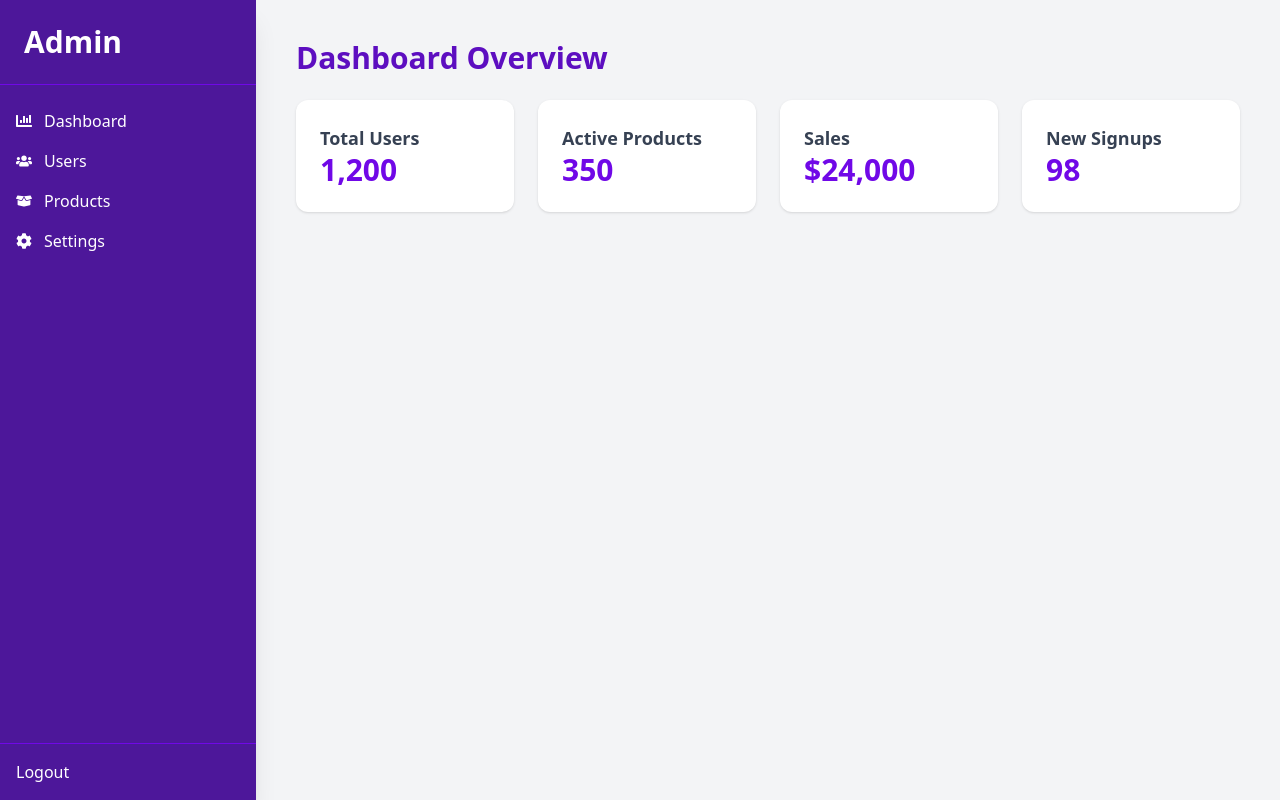
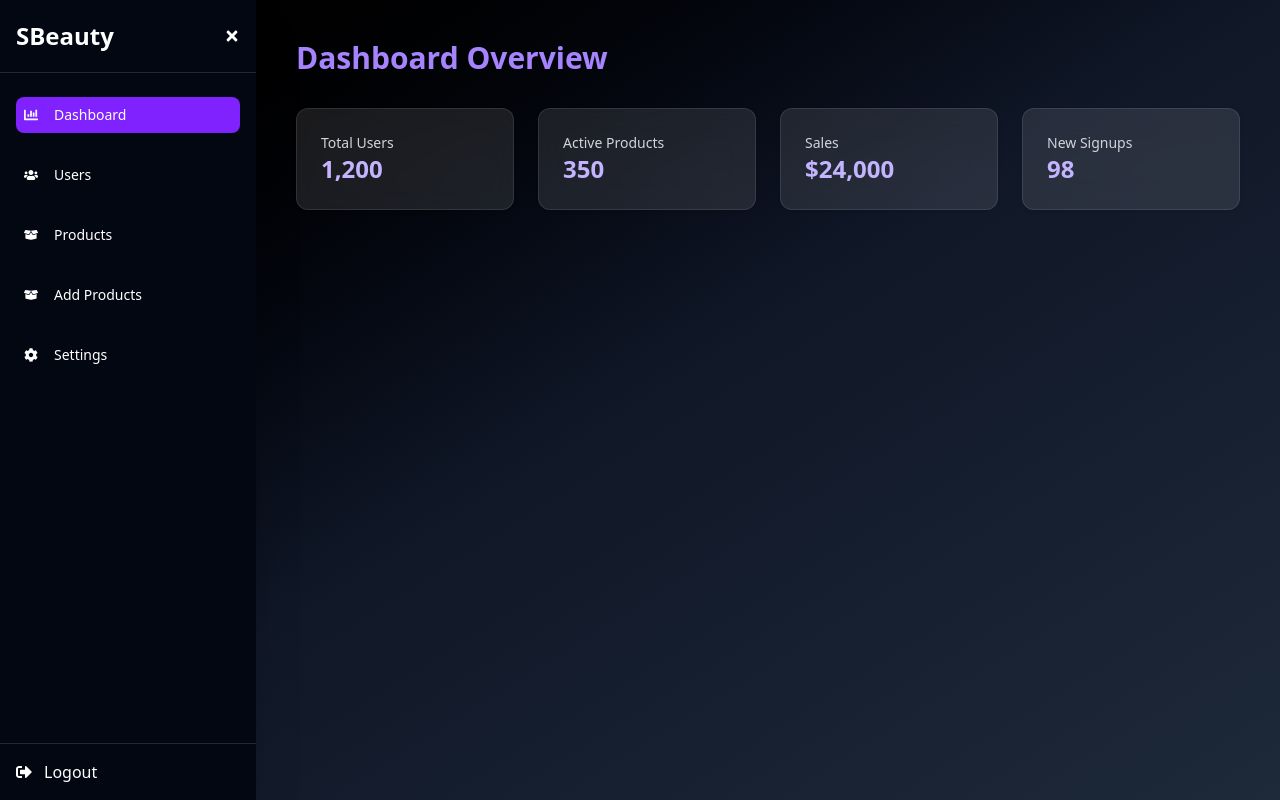
Before and after one commit to LLynn04/Beauty-ClientSide, a React (Vite) app: page /admin in a window 1280 px wide. Built offline with nearby package versions, Linux system fonts and the light colour scheme.

Commit message:
update feature

```diff
--- a/src/pages/admin/Dashboard.jsx
+++ b/src/pages/admin/Dashboard.jsx
@@ -1,58 +1,135 @@
-import React from "react";
-import { FaUsers, FaBoxOpen, FaChartBar, FaCog } from "react-icons/fa";
+import React, { useState } from "react";
+import {
+  FaBars,
+  FaTimes,
+  FaUsers,
+  FaBoxOpen,
+  FaChartBar,
+  FaCog,
+  FaSignOutAlt,
+} from "react-icons/fa";
 
 const Dashboard = () => {
+  const [sidebarOpen, setSidebarOpen] = useState(true);
+  const [activePage, setActivePage] = useState("dashboard");
+
+  const renderContent = () => {
+    switch (activePage) {
+      case "dashboard":
+        return <DashboardOverview />;
+      case "users":
+        return <h2 className="text-2xl text-white">User Management</h2>;
+      case "products":
+        return <h2 className="text-2xl text-white">Product Listings</h2>;
+      case "Add Products":
+        return <h2 className="text-2xl text-white">Product Listings</h2>;
+      case "settings":
+        return <h2 className="text-2xl text-white">Settings</h2>;
+      default:
+        return <DashboardOverview />;
+    }
+  };
+
   return (
-    <div className="min-h-screen bg-gray-100 flex">
+    <div className="min-h-screen bg-gradient-to-br from-black via-gray-900 to-gray-800 text-white flex">
       {/* Sidebar */}
-      <aside className="w-64 bg-violet-900 text-white shadow-xl flex flex-col">
-        <div className="text-3xl font-bold px-6 py-6 border-b border-violet-700">
-          Admin
+      <aside
+        className={`${
+          sidebarOpen ? "w-64" : "w-20"
+        } bg-gray-950 text-white duration-300 flex flex-col shadow-2xl`}
+      >
+        <div className="flex items-center justify-between px-4 py-5 border-b border-gray-800">
+          <span className="text-2xl font-bold">
+            {sidebarOpen ? "SBeauty" : "S"}
+          </span>
+          <button onClick={() => setSidebarOpen(!sidebarOpen)}>
+            {sidebarOpen ? <FaTimes /> : <FaBars />}
+          </button>
         </div>
-        <nav className="flex-1 px-4 py-6 space-y-4">
-          <a href="#" className="flex items-center gap-3 hover:text-violet-300">
-            <FaChartBar /> Dashboard
-          </a>
-          <a href="#" className="flex items-center gap-3 hover:text-violet-300">
-            <FaUsers /> Users
-          </a>
-          <a href="#" className="flex items-center gap-3 hover:text-violet-300">
-            <FaBoxOpen /> Products
-          </a>
-          <a href="#" className="flex items-center gap-3 hover:text-violet-300">
-            <FaCog /> Settings
-          </a>
+
+        <nav className="flex-1 px-4 py-6 space-y-6 text-sm">
+          <NavItem
+            icon={<FaChartBar />}
+            label="Dashboard"
+            open={sidebarOpen}
+            active={activePage === "dashboard"}
+            onClick={() => setActivePage("dashboard")}
+          />
+          <NavItem
+            icon={<FaUsers />}
+            label="Users"
+            open={sidebarOpen}
+            active={activePage === "users"}
+            onClick={() => setActivePage("users")}
+          />
+          <NavItem
+            icon={<FaBoxOpen />}
+            label="Products"
+            open={sidebarOpen}
+            active={activePage === "products"}
+            onClick={() => setActivePage("products")}
+          />
+          <NavItem
+            icon={<FaBoxOpen />}
+            label="Add Products"
+            open={sidebarOpen}
+            active={activePage === "Add Products"}
+            onClick={() => setActivePage("Add Products")}
+          />
+          <NavItem
+            icon={<FaCog />}
+            label="Settings"
+            open={sidebarOpen}
+            active={activePage === "settings"}
+            onClick={() => setActivePage("settings")}
+          />
         </nav>
-        <div className="px-4 py-4 border-t border-violet-700">
-          <button className="w-full text-left hover:text-red-300">Logout</button>
+
+        <div className="px-4 py-4 border-t border-gray-800">
+          <button className="flex items-center gap-3 hover:text-red-400">
+            <FaSignOutAlt />
+            {sidebarOpen && "Logout"}
+          </button>
         </div>
       </aside>
 
-      {/* Main content */}
-      <main className="flex-1 p-10">
-        <h1 className="text-3xl font-bold text-violet-800 mb-6">Dashboard Overview</h1>
-
-        <div className="grid grid-cols-1 sm:grid-cols-2 lg:grid-cols-4 gap-6">
-          <div className="bg-white p-6 rounded-xl shadow hover:shadow-md">
-            <h2 className="text-lg font-semibold text-gray-700">Total Users</h2>
-            <p className="text-3xl font-bold text-violet-700">1,200</p>
-          </div>
-          <div className="bg-white p-6 rounded-xl shadow hover:shadow-md">
-            <h2 className="text-lg font-semibold text-gray-700">Active Products</h2>
-            <p className="text-3xl font-bold text-violet-700">350</p>
-          </div>
-          <div className="bg-white p-6 rounded-xl shadow hover:shadow-md">
-            <h2 className="text-lg font-semibold text-gray-700">Sales</h2>
-            <p className="text-3xl font-bold text-violet-700">$24,000</p>
-          </div>
-          <div className="bg-white p-6 rounded-xl shadow hover:shadow-md">
-            <h2 className="text-lg font-semibold text-gray-700">New Signups</h2>
-            <p className="text-3xl font-bold text-violet-700">98</p>
-          </div>
-        </div>
-      </main>
+      {/* Main Content */}
+      <main className="flex-1 p-6 sm:p-10">{renderContent()}</main>
     </div>
   );
 };
 
+const NavItem = ({ icon, label, open, active, onClick }) => (
+  <button
+    onClick={onClick}
+    className={`flex items-center gap-4 p-2 rounded-lg transition w-full text-left ${
+      active ? "bg-violet-600 text-white" : "hover:bg-gray-800"
+    }`}
+  >
+    {icon}
+    {open && <span>{label}</span>}
+  </button>
+);
+
+const DashboardOverview = () => (
+  <>
+    <h1 className="text-3xl font-bold text-violet-400 mb-8">
+      Dashboard Overview
+    </h1>
+    <div className="grid grid-cols-1 sm:grid-cols-2 lg:grid-cols-4 gap-6">
+      <StatCard title="Total Users" value="1,200" />
+      <StatCard title="Active Products" value="350" />
+      <StatCard title="Sales" value="$24,000" />
+      <StatCard title="New Signups" value="98" />
+    </div>
+  </>
+);
+
+const StatCard = ({ title, value }) => (
+  <div className="bg-white/10 backdrop-blur-lg p-6 rounded-xl shadow hover:shadow-lg transition duration-300 border border-white/10">
+    <h2 className="text-sm text-gray-300">{title}</h2>
+    <p className="text-2xl font-bold text-violet-300">{value}</p>
+  </div>
+);
+
 export default Dashboard;
```
Also changed, not shown: src/pages/admin/page/AddProducts.jsx (added), src/pages/admin/page/DashboardView.jsx (added), src/pages/admin/page/Products.jsx (added).
